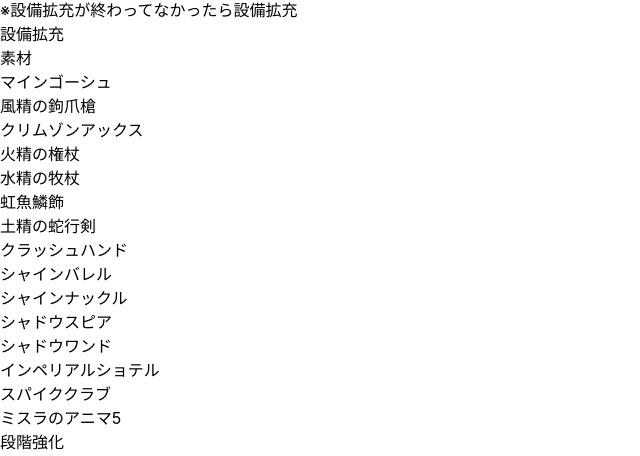
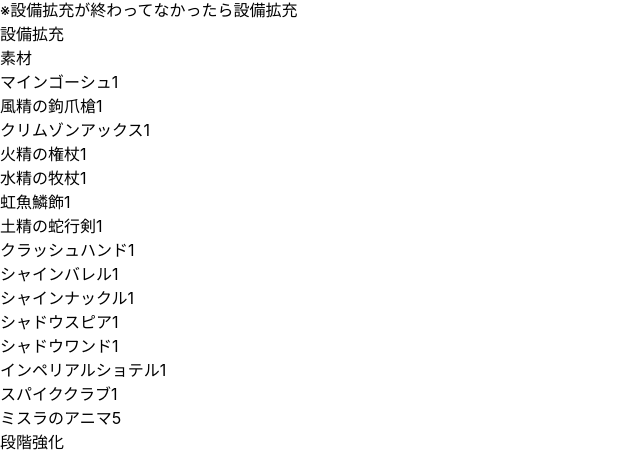
Before and after one commit to ryuhei4k9/road-to-the-eternals, a Nuxt app: page /hoge in a window 1280 px wide. Shown: the part 602-1058 px from the top of the page, without its empty margins (0-640 px from the left). Built offline with nearby package versions, Linux system fonts and the light colour scheme.

Commit message:
数量追加

```diff
--- a/pages/hoge.vue
+++ b/pages/hoge.vue
@@ -49,20 +49,20 @@
         <h3>設備拡充</h3>
         <h4>素材</h4>
         <ul>
-          <li>マインゴーシュ</li>
-          <li>風精の鉤爪槍</li>
-          <li>クリムゾンアックス</li>
-          <li>火精の権杖</li>
-          <li>水精の牧杖</li>
-          <li>虹魚鱗飾</li>
-          <li>土精の蛇行剣</li>
-          <li>クラッシュハンド</li>
-          <li>シャインバレル</li>
-          <li>シャインナックル</li>
-          <li>シャドウスピア</li>
-          <li>シャドウワンド</li>
-          <li>インペリアルショテル</li>
-          <li>スパイククラブ</li>
+          <li>マインゴーシュ1</li>
+          <li>風精の鉤爪槍1</li>
+          <li>クリムゾンアックス1</li>
+          <li>火精の権杖1</li>
+          <li>水精の牧杖1</li>
+          <li>虹魚鱗飾1</li>
+          <li>土精の蛇行剣1</li>
+          <li>クラッシュハンド1</li>
+          <li>シャインバレル1</li>
+          <li>シャインナックル1</li>
+          <li>シャドウスピア1</li>
+          <li>シャドウワンド1</li>
+          <li>インペリアルショテル1</li>
+          <li>スパイククラブ1</li>
           <li>ミスラのアニマ5</li>
         </ul>
       </div>
```
